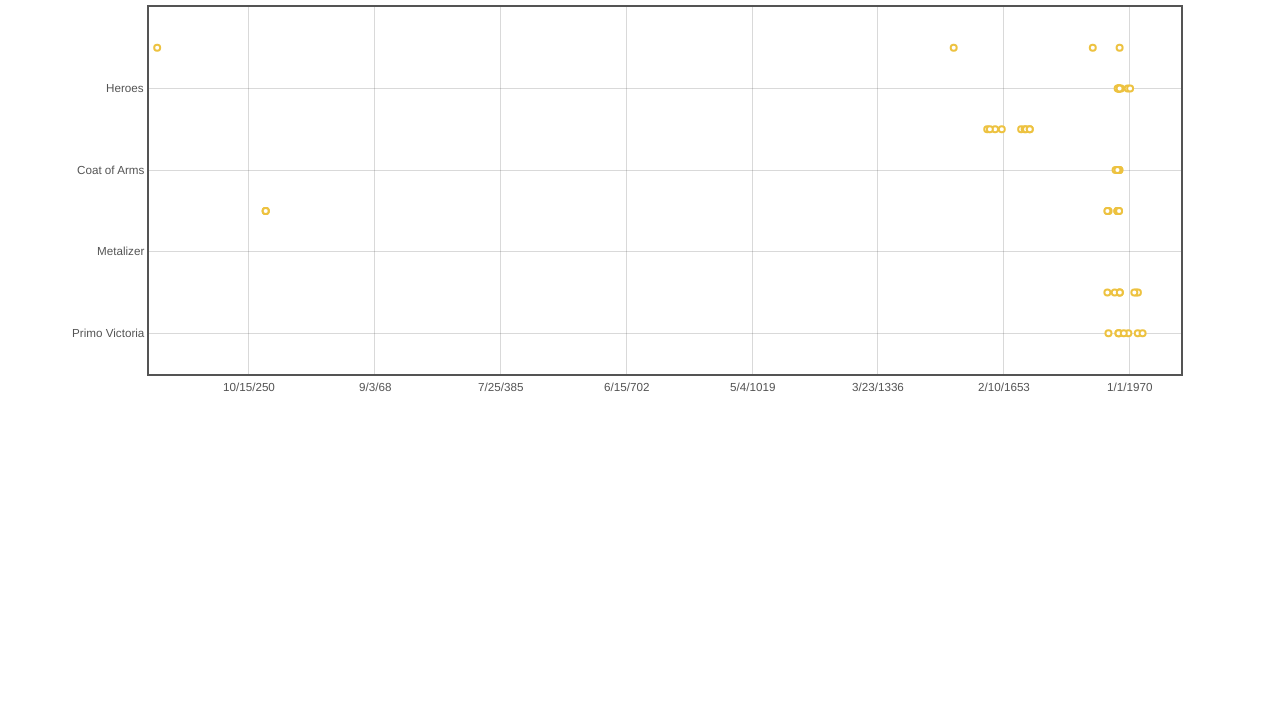
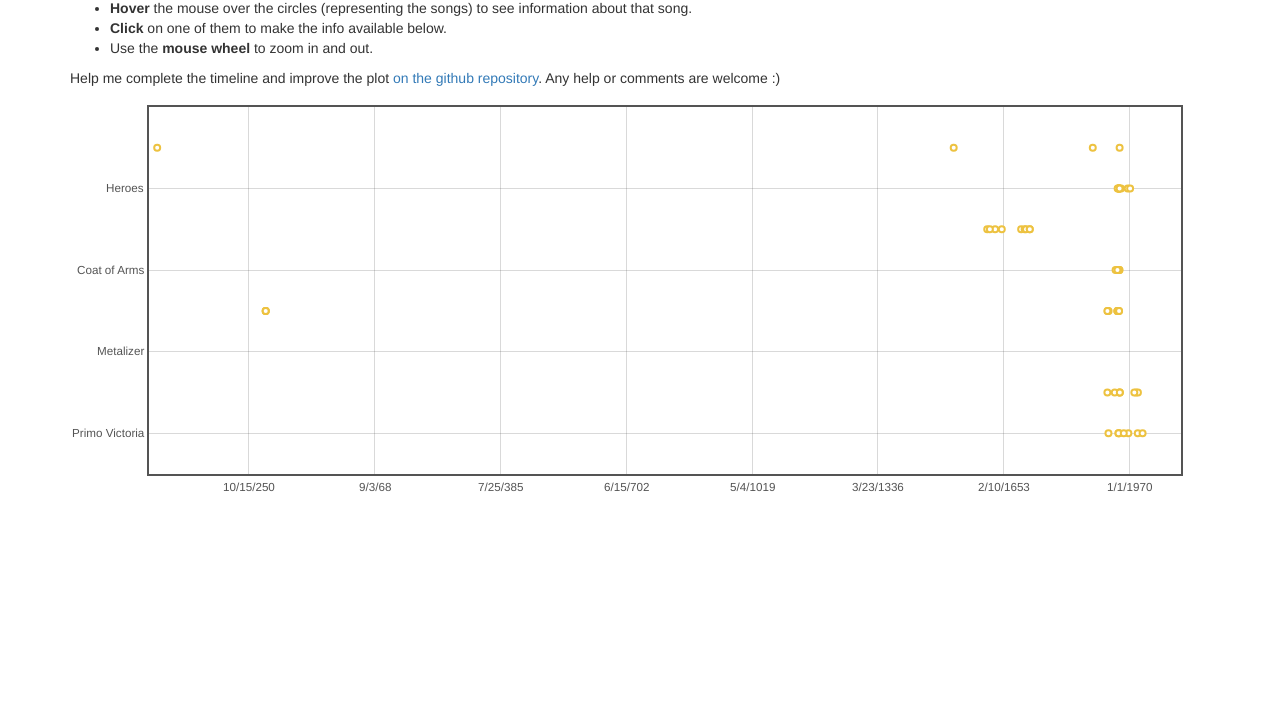
Before and after one commit to ferranpm/sabaton-timeline, a plain HTML site: page index.html in a window 1280 px wide. Shown: the part 72-800 px from the top of the page. Drawn offline with Linux system fonts and the light colour scheme.

Commit message:
Add explanation

```diff
--- a/index.html
+++ b/index.html
@@ -27,6 +27,20 @@
         <div class="container">
 
             <h1>Sabaton timeline</h1>
+
+            <div id="explanation">
+                <p>
+                <ul>
+                    <li><b>Hover</b> the mouse over the circles (representing the songs) to see information about that song.</li>
+                    <li><b>Click</b> on one of them to make the info available below.</li>
+                    <li>Use the <b>mouse wheel</b> to zoom in and out.</li>
+                </ul>
+                </p>
+                <p>
+                Help me complete the timeline and improve the plot <a href="https://github.com/ferranpm/sabaton-timeline">on the github repository</a>. Any help or comments are welcome :)
+                </p>
+            </div>
+
             <div id="placeholder" class="demo-placeholder"></div>
 
             <div id="songInfo"></div>
```
